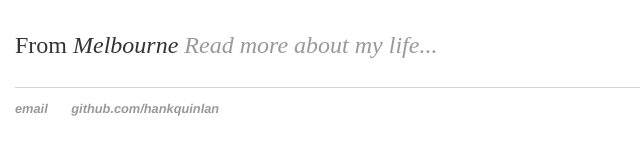
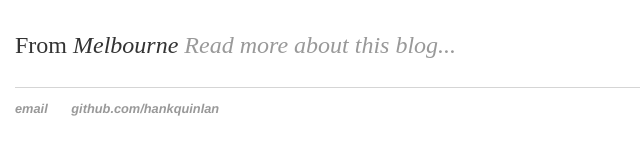
Before and after one commit to waterdroplet/waterdroplet.github.io, a plain HTML site: page index.html in a window 1280 px wide. Shown: the part 168-322 px from the top of the page, 177-817 px from the left. Drawn offline with Linux system fonts and the light colour scheme.

Commit message:
Update index.html

```diff
--- a/index.html
+++ b/index.html
@@ -17,7 +17,7 @@
 		<div class="container">
     		<div class="blurb">
         		<h1>Hi there, I'm Simon Han!</h1>
-			<p>From <em> Melbourne <a href="/about">Read more about my life...</a></p>
+			<p>From <em> Melbourne <a href="/about">Read more about this blog...</a></p>
     		</div><!-- /.blurb -->
 		</div><!-- /.container -->
 		<footer>
```
